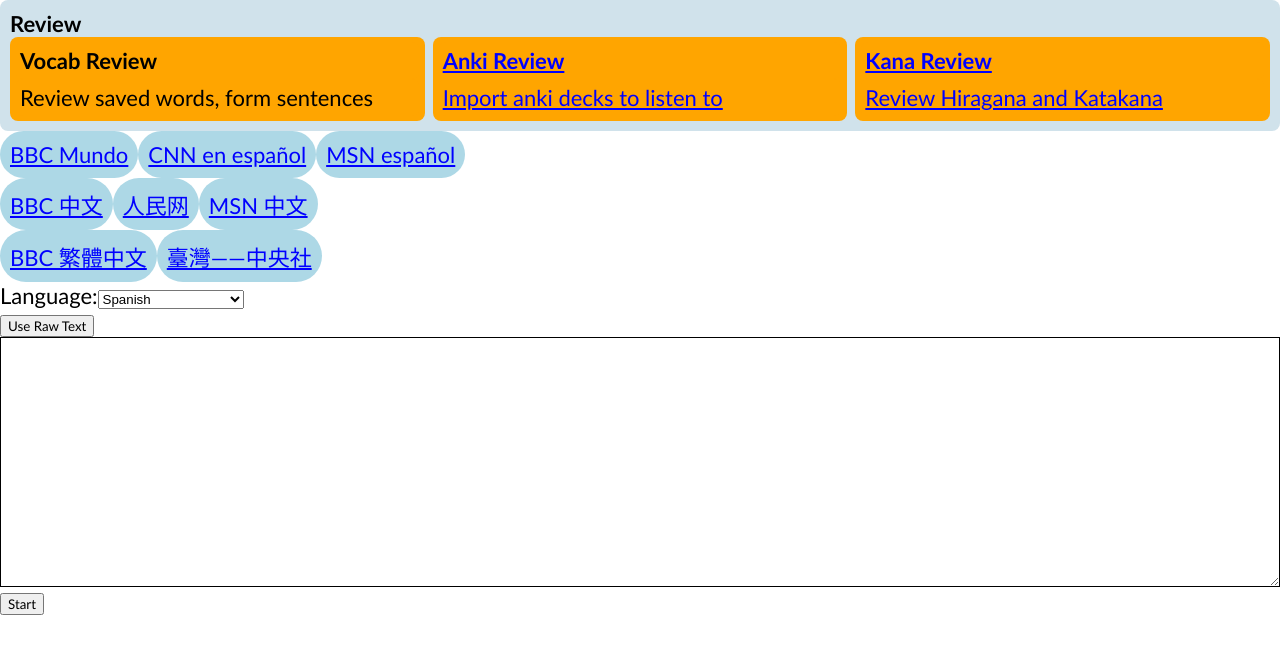
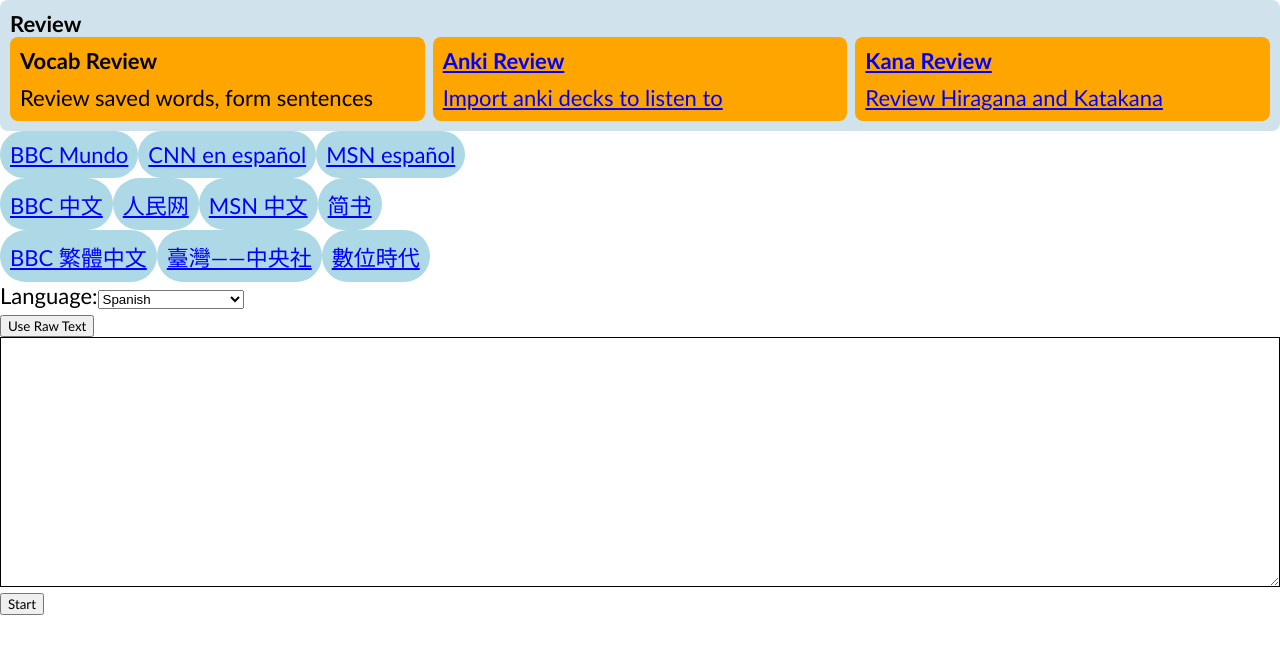
Before and after one commit to cursorweb/leescribe, a React (Vite) app in the folder client/: page / in a window 1280 px wide. Shown: the top 654 px of the page. Built offline with nearby package versions, Linux system fonts and the light colour scheme; what opencc-js would draw is missing.

Commit message:
Add new chinese article links

```diff
--- a/client/src/home/ArticleLinks/ArticleLinks.tsx
+++ b/client/src/home/ArticleLinks/ArticleLinks.tsx
@@ -21,10 +21,12 @@ export function ArticleLinks() {
                 <Link href="https://www.bbc.com/zhongwen/simp">BBC 中文</Link>
                 <Link href="http://www.people.com.cn/">人民网</Link>
                 <Link href="https://www.msn.com/zh-cn">MSN 中文</Link>
+                <Link href="https://www.jianshu.com/">简书</Link>
             </div>
             <div>
                 <Link href="https://www.bbc.com/zhongwen/trad">BBC 繁體中文</Link>
                 <Link href="https://www.cna.com.tw/">臺灣——中央社</Link>
+                <Link href="https://www.bnext.com.tw/">數位時代</Link>
             </div>
         </div>
     );
```
